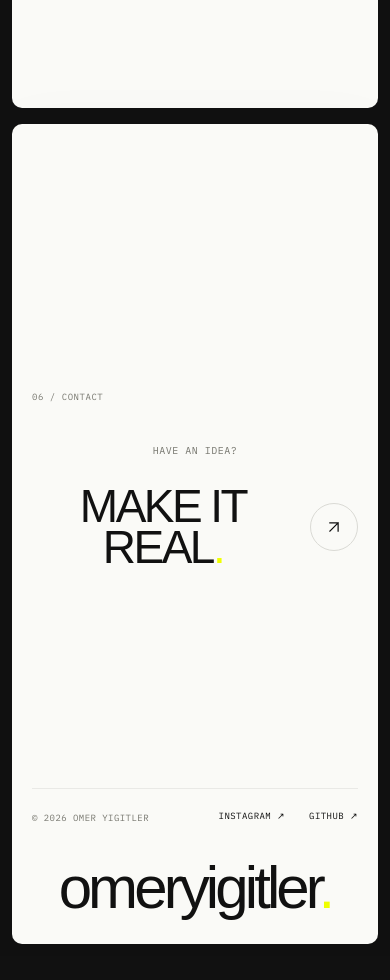
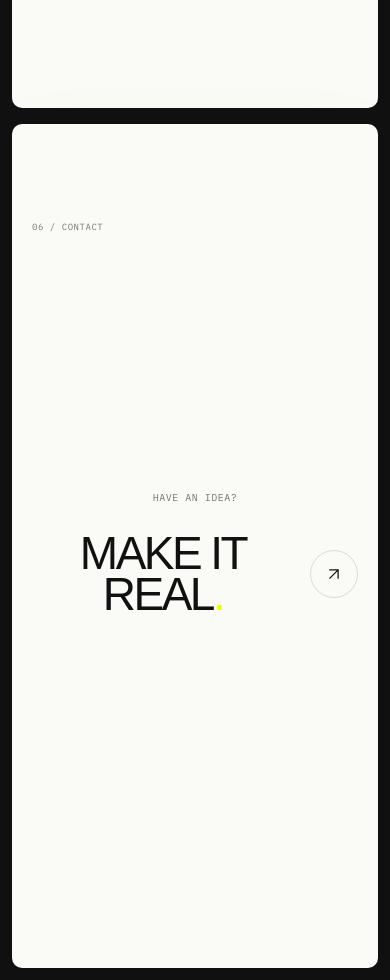
Before and after one commit to omeryigitler/Portfolio, a React (Vite) app: page / in a window 390 px wide. Shown: the part 6800-7780 px from the top of the page. Before the commit the page ends 7756 px from the top, so only its background shows below. Built offline with nearby package versions, Linux system fonts and the light colour scheme; a web font is replaced by a local one.

Commit message:
design: separate contact from footer

```diff
--- a/src/components/Contact.tsx
+++ b/src/components/Contact.tsx
@@ -1,30 +1,17 @@
 import React from 'react';
 import { motion } from 'motion/react';
-
-const SocialLink: React.FC<{ href: string; children: React.ReactNode }> = ({ href, children }) => (
-  <a
-    href={href}
-    target="_blank"
-    rel="noreferrer"
-    className="group relative pb-1 text-ink focus-visible:outline-none"
-  >
-    <span>{children}</span>
-    <span className="absolute bottom-0 left-0 h-[2px] w-full origin-left scale-x-0 bg-acid transition-transform duration-300 ease-[0.16,1,0.3,1] group-hover:scale-x-100 group-focus-visible:scale-x-100" />
-  </a>
-);
 
 export const Contact: React.FC = () => {
   return (
     <section
       id="contact"
-      data-site-footer
-      className="pointer-events-auto relative flex min-h-[calc(100svh-24px)] scroll-mt-3 flex-col rounded-[10px] bg-canvas px-5 pb-6 pt-20 shadow-[0_20px_70px_rgba(17,17,17,0.07)] md:min-h-[calc(100svh-48px)] md:scroll-mt-6 md:px-12 md:pb-8 md:pt-24"
+      className="pointer-events-auto relative flex min-h-[100svh] w-full flex-col rounded-[10px] bg-canvas px-5 py-24 shadow-[0_22px_80px_rgba(17,17,17,0.055)] md:px-12 md:py-28"
     >
-      <div className="flex min-h-0 flex-1 flex-col justify-center pb-[4svh]">
-        <div className="mb-10 font-mono text-[9px] uppercase tracking-[0.06em] text-muted-gray md:mb-14 md:text-[10px]">
-          06 / CONTACT
-        </div>
+      <div className="font-mono text-[9px] uppercase tracking-[0.06em] text-muted-gray md:text-[10px]">
+        06 / CONTACT
+      </div>
 
+      <div className="flex flex-1 items-center justify-center">
         <div className="mx-auto w-full max-w-[1180px] text-center">
           <motion.p
             initial={{ opacity: 0 }}
@@ -35,42 +22,29 @@ export const Contact: React.FC = () => {
             HAVE AN IDEA?
           </motion.p>
 
-          <motion.div
+          <motion.button
+            type="button"
             initial={{ y: 16, opacity: 0 }}
             whileInView={{ y: 0, opacity: 1 }}
             viewport={{ once: true, amount: 0.7 }}
             transition={{ duration: 0.5, ease: [0.16, 1, 0.3, 1] }}
             className="group inline-flex items-center justify-center gap-4 md:gap-6"
+            aria-label="Start a project"
           >
-            <h2 className="text-[clamp(46px,6.6vw,100px)] font-medium uppercase leading-[0.9] tracking-[-0.055em] text-ink">
+            <span className="text-[clamp(46px,6.6vw,100px)] font-medium uppercase leading-[0.9] tracking-[-0.055em] text-ink">
               MAKE IT REAL<span className="text-acid">.</span>
-            </h2>
+            </span>
 
             <span
-              className="relative flex h-12 w-12 shrink-0 items-center justify-center rounded-full border border-soft-gray transition-colors duration-300 group-hover:border-acid md:h-16 md:w-16"
+              className="relative flex h-12 w-12 shrink-0 items-center justify-center rounded-full border border-soft-gray transition-colors duration-300 group-hover:border-ink md:h-16 md:w-16"
               aria-hidden="true"
             >
-              <span className="absolute h-2 w-2 scale-0 rounded-full bg-acid transition-transform duration-300 group-hover:scale-100" />
-              <svg className="h-5 w-5 -rotate-45 transition-transform duration-300 group-hover:rotate-0 md:h-6 md:w-6" fill="none" viewBox="0 0 24 24" stroke="currentColor">
+              <svg className="h-5 w-5 -rotate-45 transition-transform duration-300 group-hover:translate-x-1 group-hover:-translate-y-1 md:h-6 md:w-6" fill="none" viewBox="0 0 24 24" stroke="currentColor">
                 <path strokeLinecap="square" strokeLinejoin="miter" strokeWidth="1.5" d="M5 12h14M12 5l7 7-7 7" />
               </svg>
             </span>
-          </motion.div>
+          </motion.button>
         </div>
-      </div>
-
-      <div className="flex w-full items-center justify-between border-t border-soft-gray/50 py-5 font-mono text-[9px] uppercase tracking-[0.05em] text-muted-gray md:text-[10px]">
-        <span>© 2026 OMER YIGITLER</span>
-        <div className="flex items-center gap-6 md:gap-9">
-          <SocialLink href="https://www.instagram.com/omeryigitler.web/">INSTAGRAM ↗</SocialLink>
-          <SocialLink href="https://github.com/omeryigitler">GITHUB ↗</SocialLink>
-        </div>
-      </div>
-
-      <div className="flex w-full items-end justify-center overflow-visible pt-4">
-        <h1 className="w-full whitespace-nowrap pb-2 text-center text-[clamp(60px,11.6vw,220px)] font-medium leading-[0.82] tracking-[-0.065em] text-ink md:pb-3">
-          omeryigitler<span className="text-acid">.</span>
-        </h1>
       </div>
     </section>
   );
```
